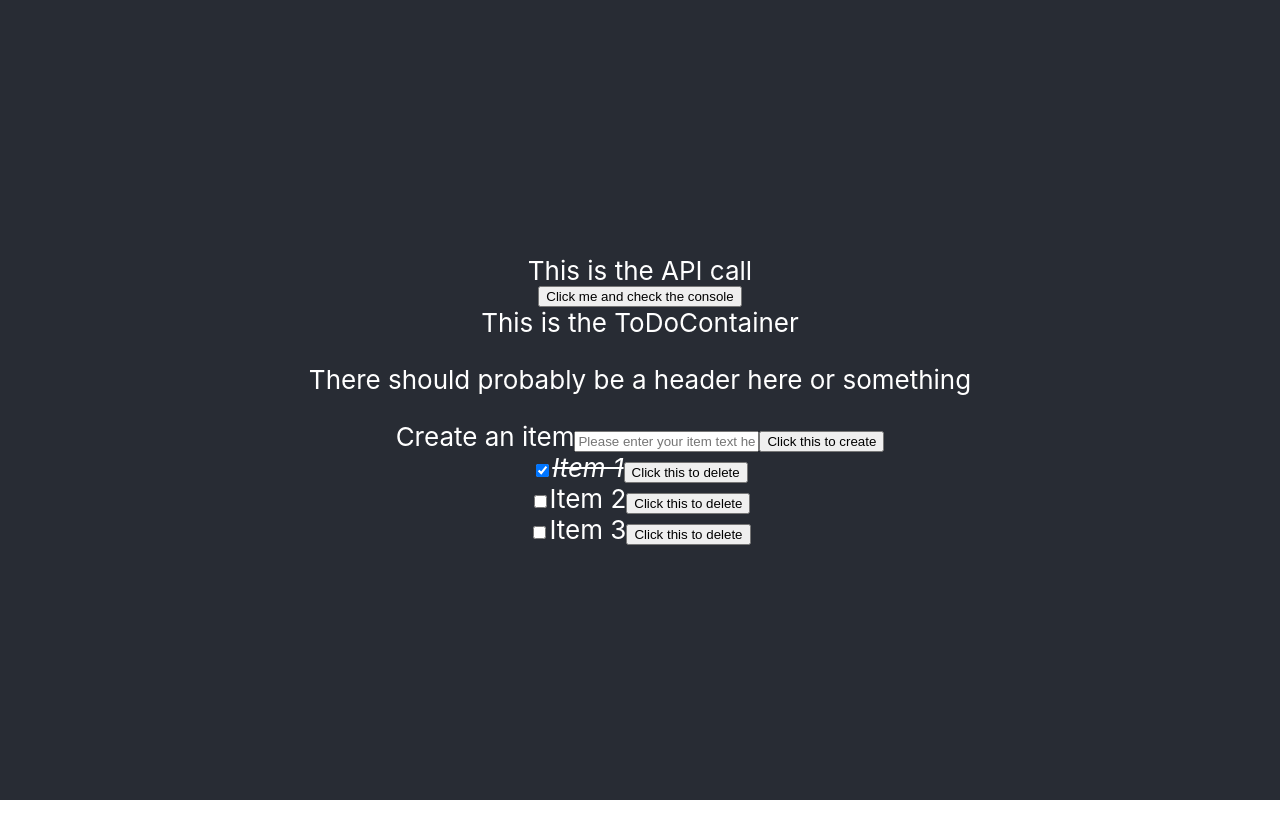
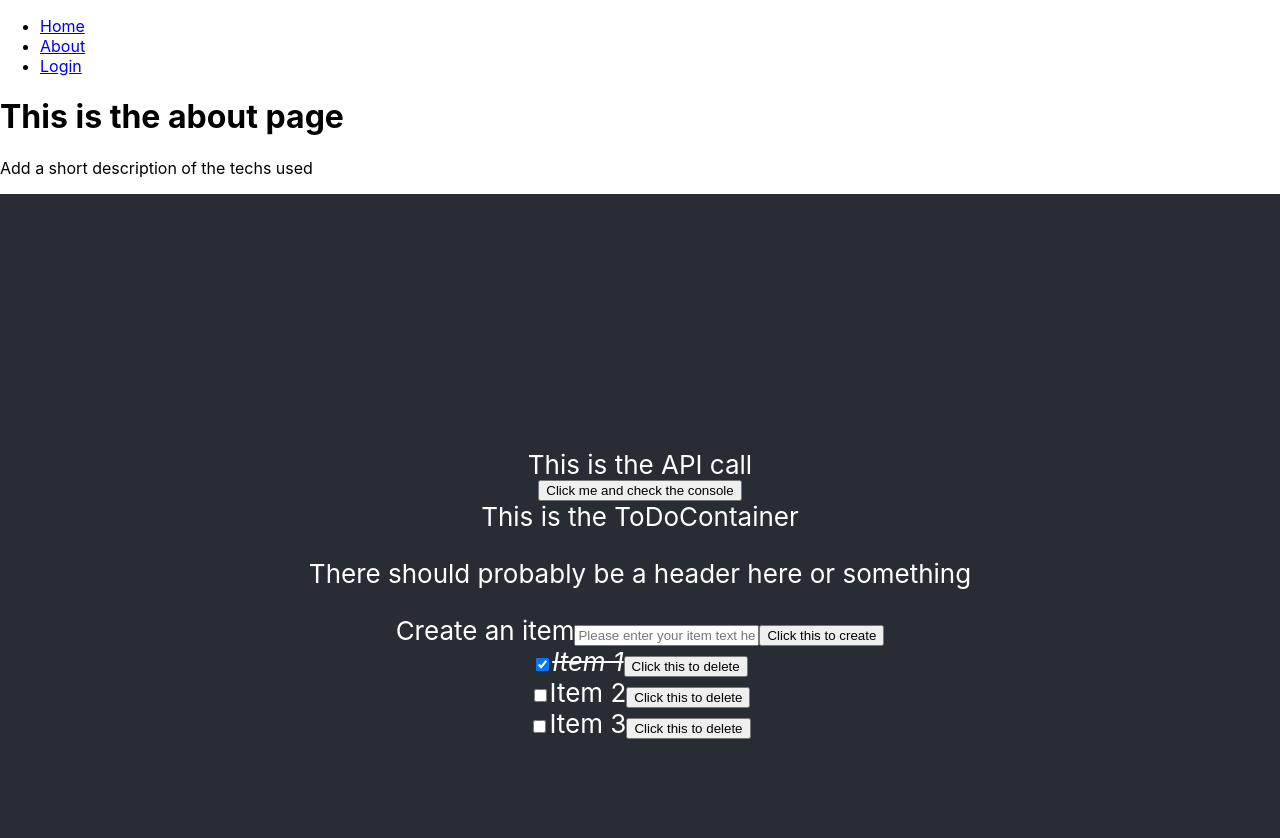
Before and after one commit to Cellv2/mern-auth-todo-app, a React (Create React App) app in the folder client/: page /about in a window 1280 px wide. Shown: the top 838 px of the page. Before the commit the page ends 800 px from the top, so only its background shows below. Built offline with nearby package versions, Linux system fonts and the light colour scheme.

Commit message:
Add basic routes

```diff
--- a/client/src/App.tsx
+++ b/client/src/App.tsx
@@ -1,17 +1,52 @@
 import React from "react";
-import "./App.css";
+import { BrowserRouter as Router, Switch, Route, Link } from "react-router-dom";
 
 import ApiCallButton from "./components/ApiCallButton";
 import ToDoContainer from "./components/ToDoContainer";
+import About from "./components/About";
+import Login from "./components/Login";
+
+import "./App.css";
+import Home from "./components/Home";
 
 const App = () => {
     return (
+        <>
+            <Router>
+                <div>
+                    <nav>
+                        <ul>
+                            <li>
+                                <Link to="/">Home</Link>
+                            </li>
+                            <li>
+                                <Link to="/about">About</Link>
+                            </li>
+                            <li>
+                                <Link to="/login">Login</Link>
+                            </li>
+                        </ul>
+                    </nav>
+                    <Switch>
+                        <Route path="/about">
+                            <About />
+                        </Route>
+                        <Route path="/login">
+                            <Login />
+                        </Route>
+                        <Route path="/">
+                            <Home />
+                        </Route>
+                    </Switch>
+                </div>
+            </Router>
             <div className="App">
                 <header className="App-header">
                     <ApiCallButton />
                     <ToDoContainer />
                 </header>
             </div>
+        </>
     );
 };
 
--- /dev/null
+++ b/client/src/components/About.tsx
@@ -0,0 +1,14 @@
+import React from "react";
+
+type Props = {};
+
+const About = (props: Props) => {
+    return (
+        <div>
+            <h1>This is the about page</h1>
+            <p>Add a short description of the techs used</p>
+        </div>
+    );
+};
+
+export default About;
--- /dev/null
+++ b/client/src/components/Home.tsx
@@ -0,0 +1,13 @@
+import React from "react";
+
+type Props = {};
+
+const Home = (props: Props) => {
+    return (
+        <div>
+            <h1>Home route k bois</h1>
+        </div>
+    );
+};
+
+export default Home;
--- /dev/null
+++ b/client/src/components/Login.tsx
@@ -0,0 +1,14 @@
+import React from "react";
+
+type Props = {};
+
+const Login = (props: Props) => {
+    return (
+        <div>
+            <h1>This is the login page</h1>
+            <p>Definiately a work in process atm!</p>
+        </div>
+    );
+};
+
+export default Login;
```
Lines whose indentation alone changed are shown as unchanged.
